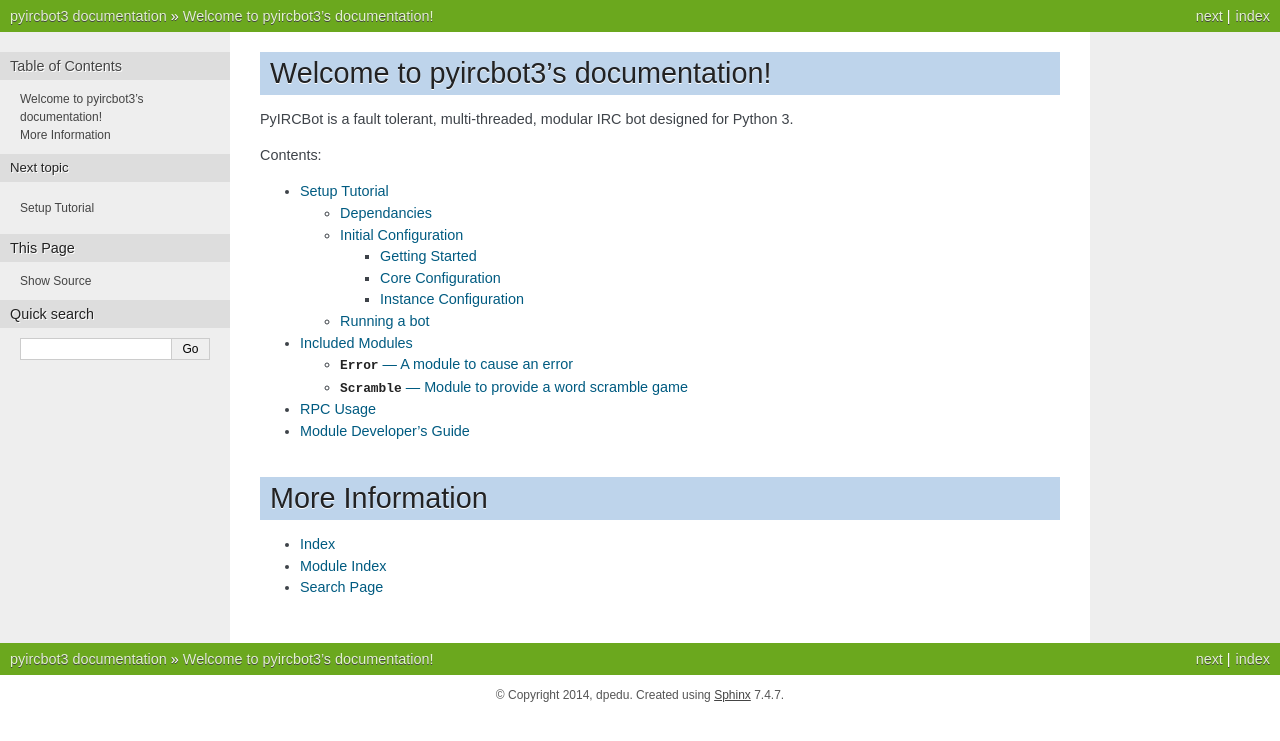
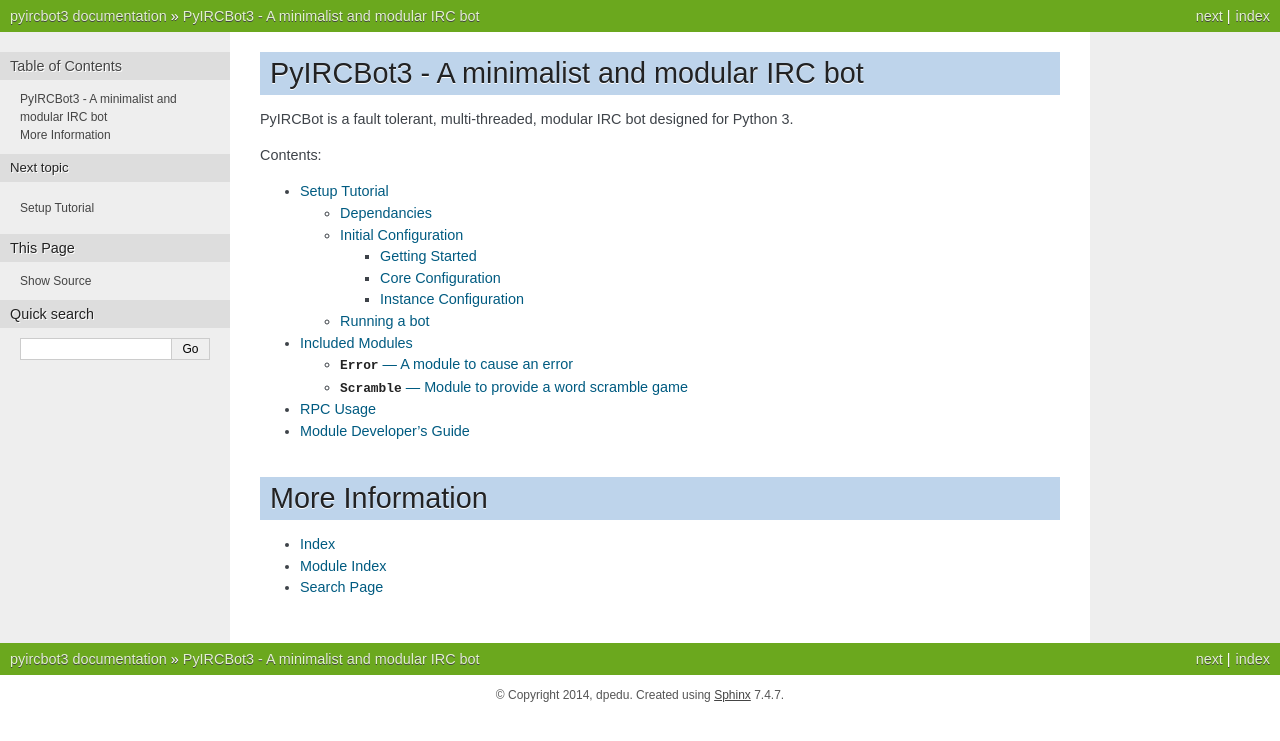
Before and after one commit to dpedu/pyircbot, a Sphinx documentation site: the page built from docs/index.rst, in a window 1280 px wide. Shown: the top 741 px of the page. Built offline with Sphinx 7.4.7, drawn with Linux system fonts in a browser that asks for light colours; the version number could not be read and is left out.

Commit message:
Retitle docs, fix some errors

```diff
--- a/docs/api/modulebase.rst
+++ b/docs/api/modulebase.rst
@@ -1,5 +1,5 @@
 :mod:`ModuleBase` --- Main class of the bot
-=========================================
+===========================================
 
 yabba blahblah blahblah
 
--- a/docs/api/modules/scramble.rst
+++ b/docs/api/modules/scramble.rst
@@ -1,5 +1,5 @@
 :mod:`Scramble` --- Module to provide a word scramble game
-=========================================================
+==========================================================
 
 yabba blahblah blahblah
 
--- a/docs/index.rst
+++ b/docs/index.rst
@@ -3,8 +3,8 @@
    You can adapt this file completely to your liking, but it should at least
    contain the root `toctree` directive.
 
-Welcome to pyircbot3's documentation!
-=====================================
+PyIRCBot3 - A minimalist and modular IRC bot
+============================================
 
 PyIRCBot is a fault tolerant, multi-threaded, modular IRC bot designed for
 Python 3.
```
